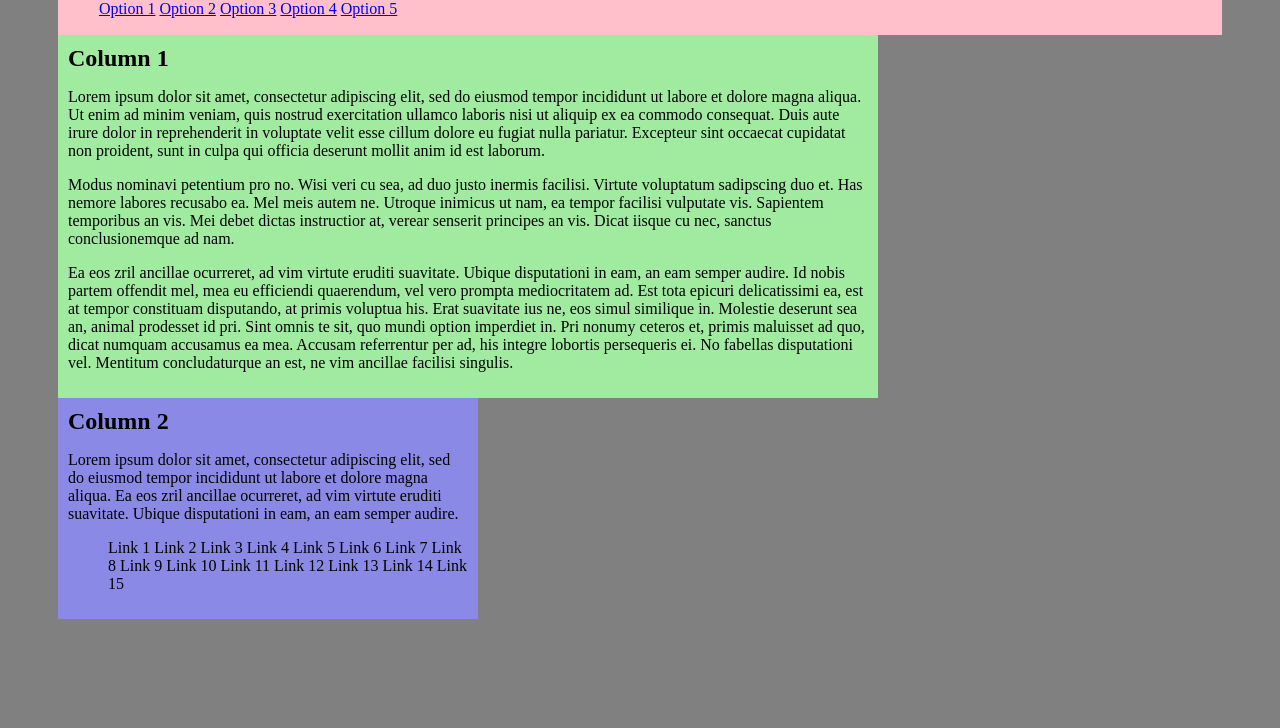
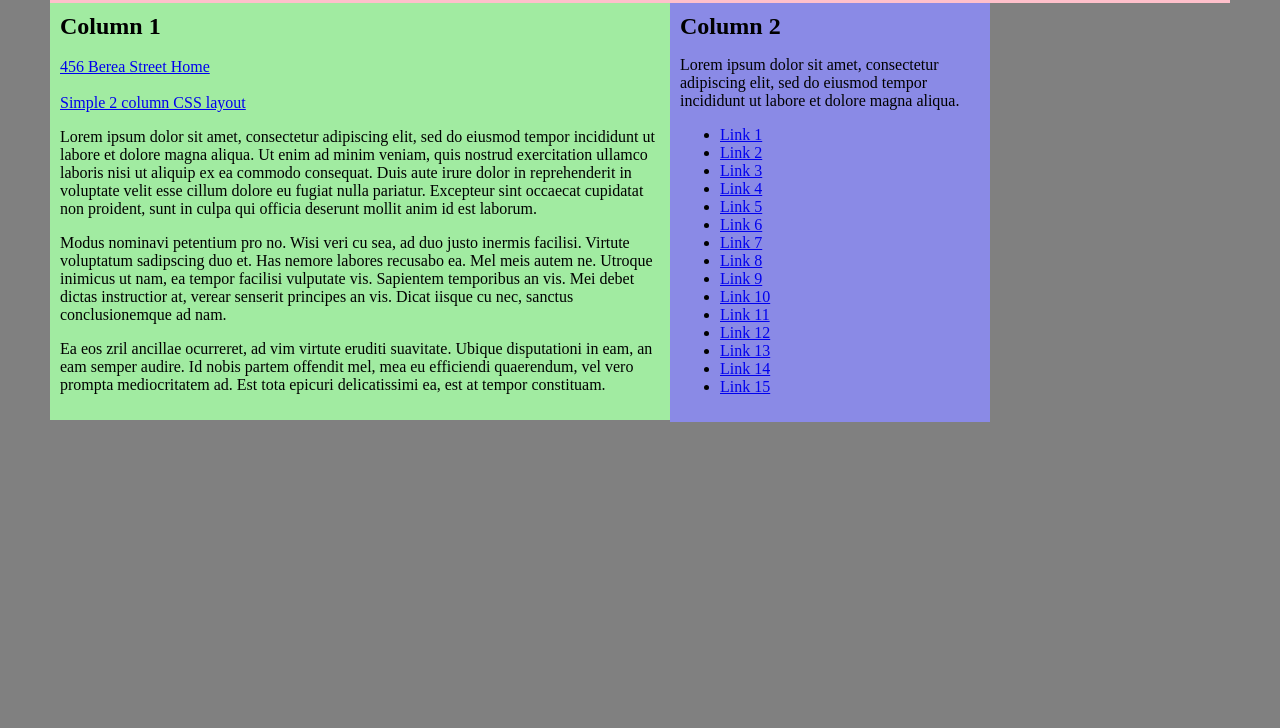
Before and after one commit to tiffbogus/ltcr, a plain HTML site: page index.html in a window 1280 px wide. Shown: the part 72-800 px from the top of the page. Drawn offline with Linux system fonts and the light colour scheme.

Commit message:
Adjust navigation bar, edit text in columns.

```diff
--- a/css/styles.css
+++ b/css/styles.css
@@ -1,42 +1,38 @@
 body {
   padding-left: 50px;
   padding-right: 50px;
+  margin: 0px;
 }
 
 h1 {
   background-color: silver;
-  border: 5px solid silver;
-  margin: 0px;
-}
-
-h2 {
+  padding: 5px;
   margin: 0px;
 }
 
 .navbar {
   background-color: pink;
   list-style-type: none;
-  margin: 0px;
-  padding: 1px;
+  padding: 5px;
 }
 
-li{
+.navbar li{
   display: inline;
 }
 
+h2 {
+  margin: 0px;
+}
 .column1 {
-  width: 800px;
+  width: 600px;
   float: left;
   background-color: #A1EBA1;
-  margin: 0px;
   padding: 10px;
 }
 
 .column2 {
-  width: 400px;
+  width: 300px;
   float: left;
   background-color: #8A8AE6;
-  margin: 0px;
   padding: 10px;
-  display: block;
 }
--- a/index.html
+++ b/index.html
@@ -8,41 +8,44 @@
 <body bgcolor="gray">
   <h1>Simple 2 column CSS layout, final layout</h1>
   <div class="navbar">
-  <ul>
     <li><a href="index.html">Option 1</a></li>
     <li><a href="index.html">Option 2</a></li>
     <li><a href="index.html">Option 3</a></li>
     <li><a href="index.html">Option 4</a></li>
     <li><a href="index.html">Option 5</a></li>
-  </ul>
   </div>
   <div class="column1">
     <h2>Column 1</h2>
+    <br>
+    <a href="index.html">456 Berea Street Home</a>
+    <br>
+    <br>
+    <a href="index.html">Simple 2 column CSS layout</a>
     <p>Lorem ipsum dolor sit amet, consectetur adipiscing elit, sed do eiusmod tempor incididunt ut labore et dolore magna aliqua. Ut enim ad minim veniam, quis nostrud exercitation ullamco laboris nisi ut aliquip ex ea commodo consequat. Duis aute irure dolor in reprehenderit in voluptate velit esse cillum dolore eu fugiat nulla pariatur. Excepteur sint occaecat cupidatat non proident, sunt in culpa qui officia deserunt mollit anim id est laborum.</p>
 
     <p>Modus nominavi petentium pro no. Wisi veri cu sea, ad duo justo inermis facilisi. Virtute voluptatum sadipscing duo et. Has nemore labores recusabo ea. Mel meis autem ne. Utroque inimicus ut nam, ea tempor facilisi vulputate vis. Sapientem temporibus an vis. Mei debet dictas instructior at, verear senserit principes an vis. Dicat iisque cu nec, sanctus conclusionemque ad nam.</p>
 
-    <p>Ea eos zril ancillae ocurreret, ad vim virtute eruditi suavitate. Ubique disputationi in eam, an eam semper audire. Id nobis partem offendit mel, mea eu efficiendi quaerendum, vel vero prompta mediocritatem ad. Est tota epicuri delicatissimi ea, est at tempor constituam disputando, at primis voluptua his. Erat suavitate ius ne, eos simul similique in. Molestie deserunt sea an, animal prodesset id pri. Sint omnis te sit, quo mundi option imperdiet in. Pri nonumy ceteros et, primis maluisset ad quo, dicat numquam accusamus ea mea. Accusam referrentur per ad, his integre lobortis persequeris ei. No fabellas disputationi vel. Mentitum concludaturque an est, ne vim ancillae facilisi singulis.</p>
+    <p>Ea eos zril ancillae ocurreret, ad vim virtute eruditi suavitate. Ubique disputationi in eam, an eam semper audire. Id nobis partem offendit mel, mea eu efficiendi quaerendum, vel vero prompta mediocritatem ad. Est tota epicuri delicatissimi ea, est at tempor constituam.</p>
   </div>
   <div class="column2">
     <h2>Column 2</h2>
-    <p>Lorem ipsum dolor sit amet, consectetur adipiscing elit, sed do eiusmod tempor incididunt ut labore et dolore magna aliqua. Ea eos zril ancillae ocurreret, ad vim virtute eruditi suavitate. Ubique disputationi in eam, an eam semper audire.</p>
+    <p>Lorem ipsum dolor sit amet, consectetur adipiscing elit, sed do eiusmod tempor incididunt ut labore et dolore magna aliqua.</p>
     <ul>
-      <li>Link 1</li>
-      <li>Link 2</li>
-      <li>Link 3</li>
-      <li>Link 4</li>
-      <li>Link 5</li>
-      <li>Link 6</li>
-      <li>Link 7</li>
-      <li>Link 8</li>
-      <li>Link 9</li>
-      <li>Link 10</li>
-      <li>Link 11</li>
-      <li>Link 12</li>
-      <li>Link 13</li>
-      <li>Link 14</li>
-      <li>Link 15</li>
+      <li><a href="index.html">Link 1</a></li>
+      <li><a href="index.html">Link 2</a></li>
+      <li><a href="index.html">Link 3</a></li>
+      <li><a href="index.html">Link 4</a></li>
+      <li><a href="index.html">Link 5</a></li>
+      <li><a href="index.html">Link 6</a></li>
+      <li><a href="index.html">Link 7</a></li>
+      <li><a href="index.html">Link 8</a></li>
+      <li><a href="index.html">Link 9</a></li>
+      <li><a href="index.html">Link 10</a></li>
+      <li><a href="index.html">Link 11</a></li>
+      <li><a href="index.html">Link 12</a></li>
+      <li><a href="index.html">Link 13</a></li>
+      <li><a href="index.html">Link 14</a></li>
+      <li><a href="index.html">Link 15</a></li>
     </ul>
   </div>
 </body>
```
